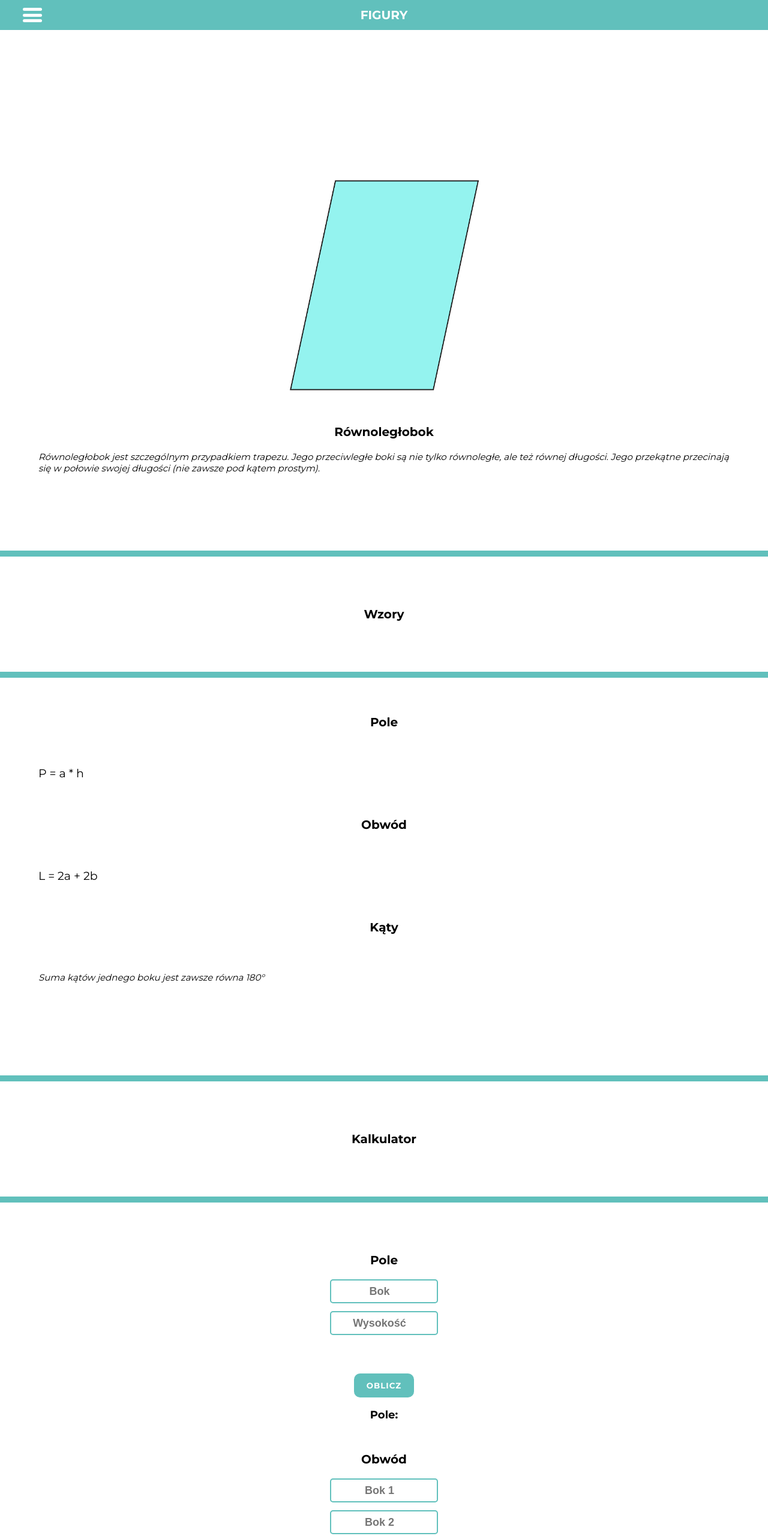
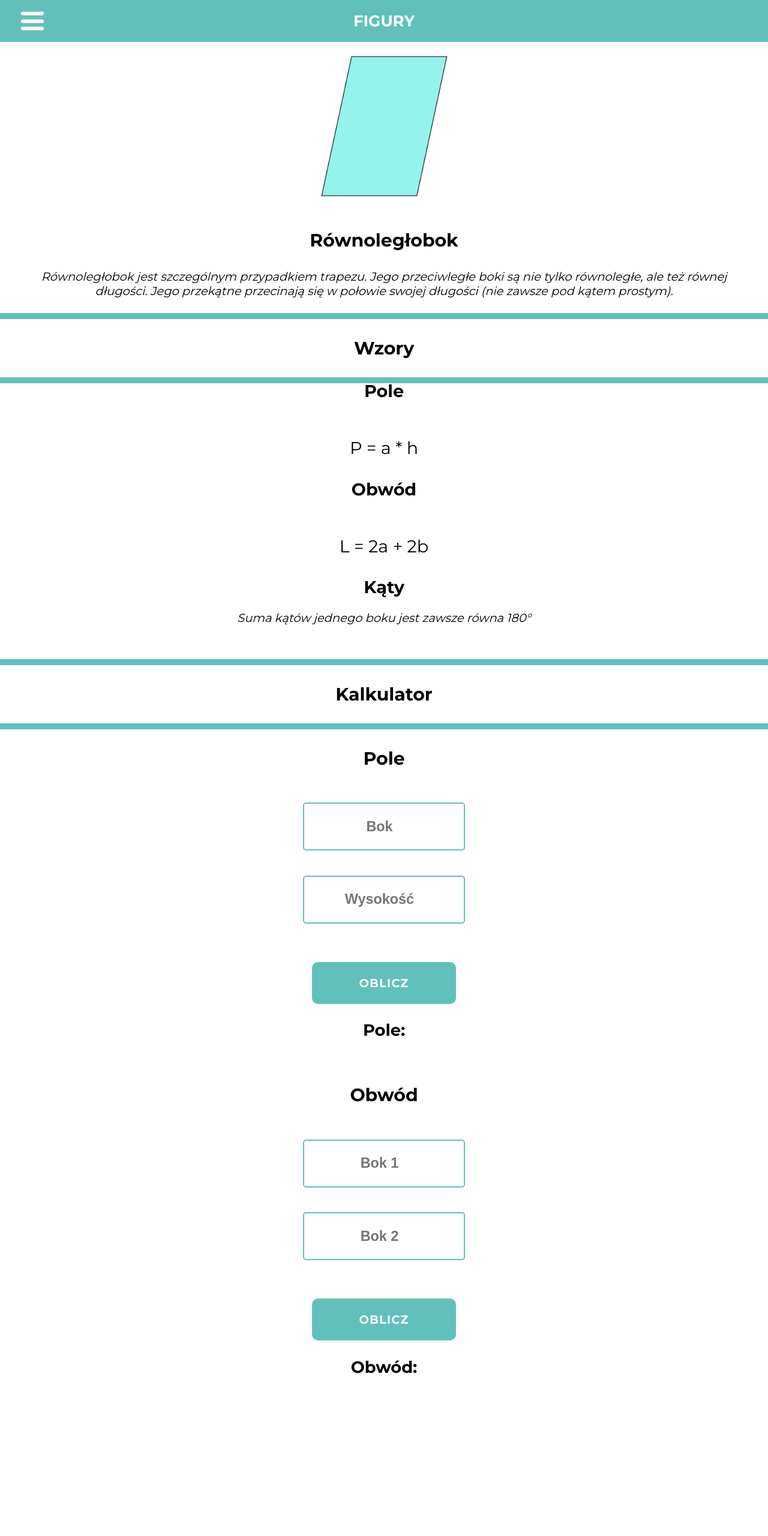
Before and after one commit to n3rsti/Pocket-Math, a plain HTML site: page flat-figures/parallelogram.html in a window 1280 px wide. Shown: the top 2561 px of the page at 60% size. After the commit the page ends 2323 px from the top, so only its background shows below. Drawn offline with Linux system fonts and the light colour scheme.

Commit message:
added media queries

```diff
--- a/flat-figures/parallelogram.html
+++ b/flat-figures/parallelogram.html
@@ -47,14 +47,14 @@
         <h3>Kalkulator</h3>
         <hr>
         <h3>Pole</h3>
-        <input type="number" class="input" id="a" placeholder="Bok"><br>
-        <input type="number" class="input" id="h" placeholder="Wysokość">
+        <input type="number" class="input" id="a" placeholder="Bok" autocomplete="off"><br>
+        <input type="number" class="input" id="h" placeholder="Wysokość" autocomplete="off">
         <button class="button" onclick="wynikP()">Oblicz</button>
         <p id="wynikP" class="wynik">Pole: </p>
         <br>
         <h3>Obwód</h3>
-        <input type="number" id="a2" class="input" placeholder="Bok 1"><br>
-        <input type="number" id="b" class="input" placeholder="Bok 2">
+        <input type="number" id="a2" class="input" placeholder="Bok 1" autocomplete="off"><br>
+        <input type="number" id="b" class="input" placeholder="Bok 2" autocomplete="off">
         <button class="button" onclick="wynikL()">Oblicz</button>
         <p id="wynikL" class="wynik">Obwód: </p>
 
--- a/style.css
+++ b/style.css
@@ -59,7 +59,7 @@ nav label {
     display: flex;
     flex-direction: column;
     width: 32px;
-    height: 60%;
+    height: 32px;
     margin-left: 3%;
     justify-content: center;
     position: relative;
@@ -133,7 +133,7 @@ input:checked ~ .menu {
 
 .header .figure {
     width: 100%;
-    height: 50vw;
+    height: 100%;
     border: 1px solid #61c0bc;
     margin: 0;
     display: flex;
@@ -267,7 +267,7 @@ h3 {
     font-weight: 700;
     font-size: 1.8rem;
 }
-@media (orientation: landscape), (min-width: 500px){
+/* @media (orientation: landscape), (min-width: 500px){
     .media {
         display: flex;
         flex-direction: column;
@@ -277,4 +277,100 @@ h3 {
         font-size: 40px;
         text-align: center;
     }
+} */
+@media(min-width: 420px){
+    html {
+        font-size: 12px;
+    }
+    nav {
+        height: 70px;
+    }
+    .figures {
+        margin-top: 80px;
+    }
+    nav label {
+        transform: scale(1.2);
+    }
+    .button {
+        width: 150px;
+        height: 60px;
+        font-size: 1.5rem;
+    }
+    .input {
+        width: 240px;
+        height: 60px;
+    }
+    .content hr {
+        margin: 2%;
+    }
 }
+@media(min-width: 500px){
+    html {
+        font-size: 13px;
+    }
+    .menu {
+        height: 120px;
+    }
+}
+@media(min-width: 650px){
+    .content span {
+        align-self: center;
+        margin: 6%;
+    }
+}
+@media(min-width: 800px){
+    .header a {
+        width: calc(100% / 3);
+        height: calc(100vw / 3);
+    }
+    .content .img {
+        width: 40%;
+    }
+}
+@media(min-width: 1000px){
+    .content span {
+        font-size: 2.2rem;
+        margin: 3%;
+    }
+    .input {
+        width: 270px;
+        height: 80px;
+        margin-top: 2%;
+    }
+    .button {
+        width: 240px;
+        height: 70px;
+    }
+    .content h3 {
+        font-size: 2.3rem;
+    }
+    .wynik {
+        font-size: 2.1rem;
+    }
+    .content b {
+        font-size: 2.2rem;
+        margin-bottom: 2%;
+    }
+    .opis {
+        text-align: center;
+        margin-bottom : 2%;
+    }
+    .content .img {
+        margin-top: 5%;
+    }
+    .content hr {
+        margin: 0;
+    }
+}
+@media(min-width: 1300px){
+    .header a {
+        width: calc(100% / 4);
+        height: calc(100vw / 4);
+    }
+}
+@media(min-width: 1500px){
+    .header a {
+        width: calc(100% / 6);
+        height: calc(100vw / 6);
+    }
+}
```
Also changed, not shown: flat-figures/hexagon.html (+1 -1 lines), flat-figures/kite.html (+2 -2 lines), flat-figures/rectangle.html (+2 -2 lines), flat-figures/rhombus.html (+3 -3 lines), flat-figures/square.html (+1 -1 lines), flat-figures/trapezoid.html (+3 -3 lines), flat-figures/triangle.html (+3 -3 lines), spatial-figures/cone.html (+4 -4 lines), spatial-figures/cube.html (+1 -1 lines), spatial-figures/cuboid.html (+3 -3 lines), spatial-figures/cylinder.html (+2 -2 lines), spatial-figures/sphere.html (+1 -1 lines), spatial-figures/square-pyramid.html (+2 -2 lines).
